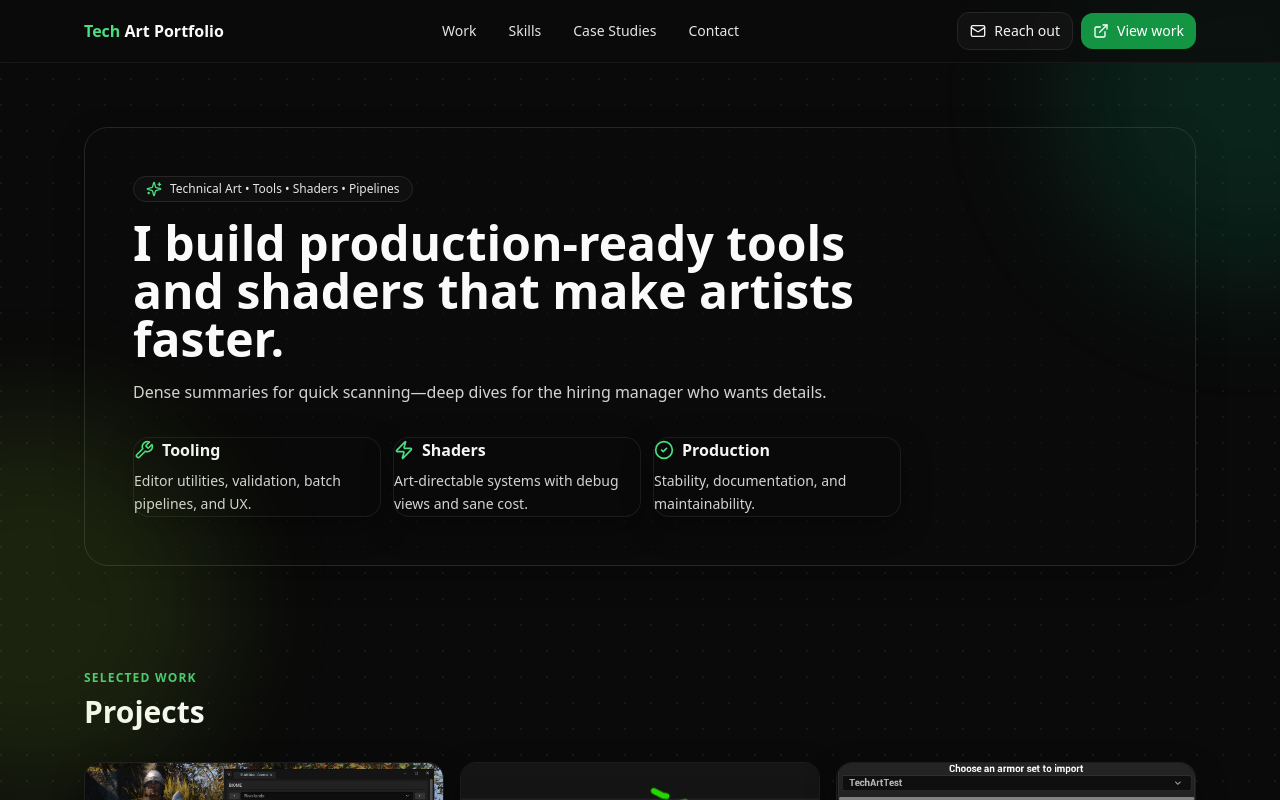
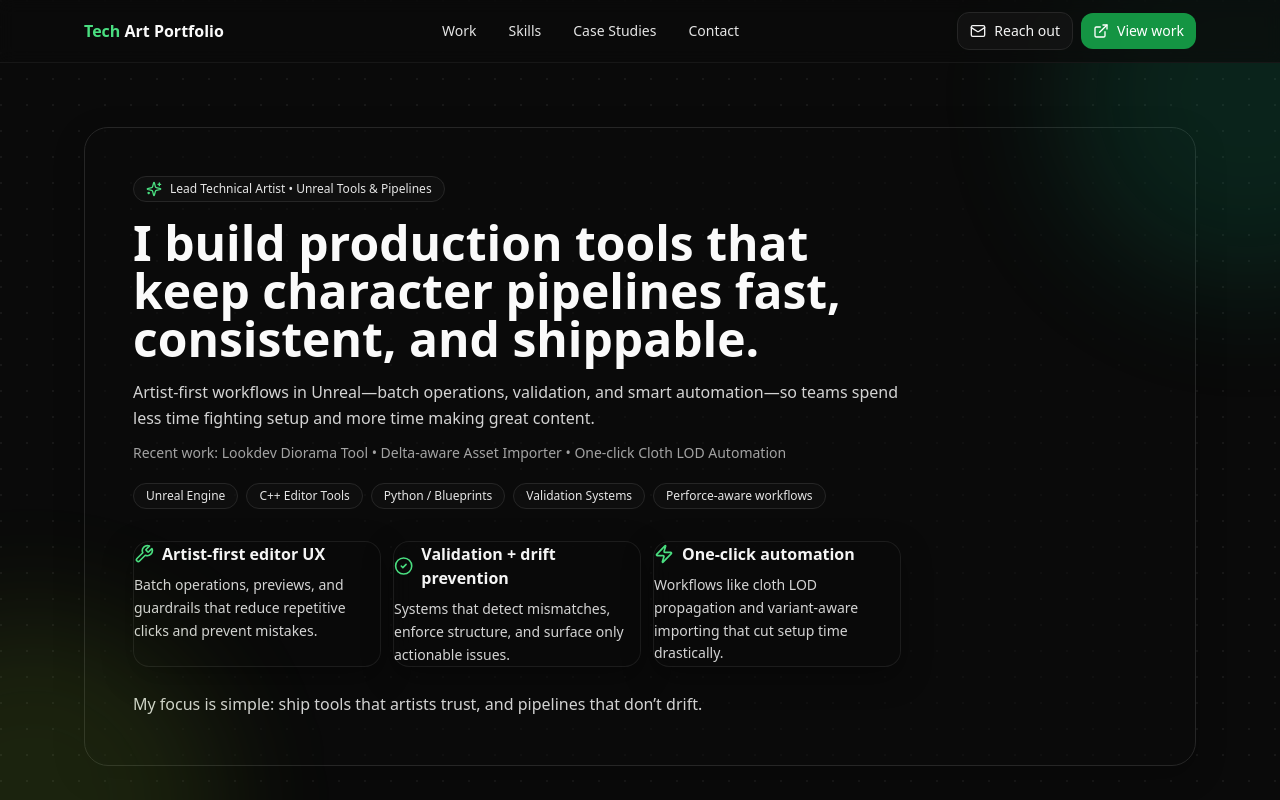
Before and after one commit to anthonydavis33/TechartPortfolio, a React (Vite) app: page /#/ in a window 1280 px wide. Shown: the top 800 px of the page. Built offline with nearby package versions, Linux system fonts and the light colour scheme.

Commit message:
attempt at a better hero card

```diff
--- a/src/pages/Home.jsx
+++ b/src/pages/Home.jsx
@@ -30,22 +30,59 @@ export default function Home() {
             <div className="max-w-3xl">
               <div className="inline-flex items-center gap-2 rounded-full border border-neutral-800 bg-neutral-900/40 px-3 py-1 text-xs text-neutral-200">
                 <Sparkles className="h-4 w-4 text-accent-400" />
-                Technical Art • Tools • Shaders • Pipelines
+                Lead Technical Artist • Unreal Tools & Pipelines
               </div>
 
               <h1 className="mt-4 text-3xl md:text-5xl font-semibold text-neutral-50 leading-tight">
-                I build production-ready tools and shaders that make artists faster.
+                I build production tools that keep character pipelines fast, consistent, and shippable.
               </h1>
 
               <p className="mt-4 text-neutral-300 leading-relaxed">
-                Dense summaries for quick scanning—deep dives for the hiring manager who wants details.
+                Artist-first workflows in Unreal—batch operations, validation, and smart automation—so teams spend less time fighting setup and more time making great content.
               </p>
 
+              <p className="mt-3 text-sm text-neutral-400">
+                Recent work: Lookdev Diorama Tool • Delta-aware Asset Importer • One-click Cloth LOD Automation
+              </p>
+
+              <div className="mt-5 flex flex-wrap gap-2">
+                {[
+                  "Unreal Engine",
+                  "C++ Editor Tools",
+                  "Python / Blueprints",
+                  "Validation Systems",
+                  "Perforce-aware workflows",
+                ].map((t) => (
+                  <span
+                    key={t}
+                    className="rounded-full border border-neutral-800 bg-neutral-900/30 px-3 py-1 text-xs text-neutral-200"
+                  >
+                    {t}
+                  </span>
+                ))}
+              </div>
+
               <div className="mt-8 grid gap-3 md:grid-cols-3">
-                <Pill icon={Wrench} title="Tooling" text="Editor utilities, validation, batch pipelines, and UX." />
-                <Pill icon={Zap} title="Shaders" text="Art-directable systems with debug views and sane cost." />
-                <Pill icon={CheckCircle2} title="Production" text="Stability, documentation, and maintainability." />
+                <Pill
+                  icon={Wrench}
+                  title="Artist-first editor UX"
+                  text="Batch operations, previews, and guardrails that reduce repetitive clicks and prevent mistakes."
+                />
+                <Pill
+                  icon={CheckCircle2}
+                  title="Validation + drift prevention"
+                  text="Systems that detect mismatches, enforce structure, and surface only actionable issues."
+                />
+                <Pill
+                  icon={Zap}
+                  title="One-click automation"
+                  text="Workflows like cloth LOD propagation and variant-aware importing that cut setup time drastically."
+                />
               </div>
+
+              <p className="mt-6 text-neutral-300 leading-relaxed">
+                My focus is simple: ship tools that artists trust, and pipelines that don’t drift.
+              </p>
             </div>
 
             <div className="pointer-events-none absolute inset-0 opacity-60">
```
